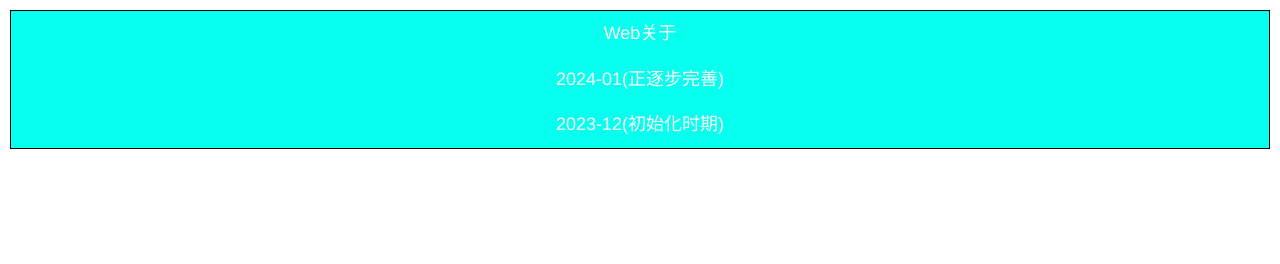
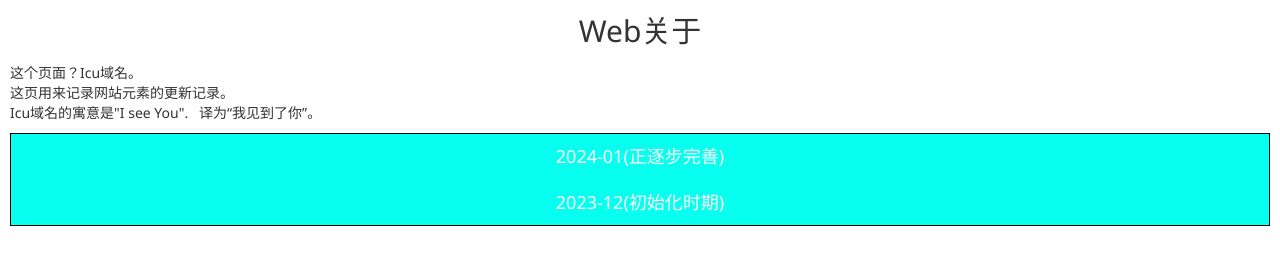
Before and after one commit to Lande1srt/Lande1srt, a plain HTML site: page corep/datalog.html in a window 1280 px wide. Drawn offline with Linux system fonts and the light colour scheme; files that its build step writes are made by us from their sources.

Commit message:
Add files via upload

```diff
--- a/corep/datalog.html
+++ b/corep/datalog.html
@@ -10,8 +10,12 @@
 <link rel="icon" href="icon/datalog.png" sizes="16x16">
 <link rel="stylesheet" type="text/css" href="css/nocopy.css" />
 </head>
-<body>
 
+<body style="font-family: 'Segoe UI', Tahoma, Geneva, Verdana, sans-serif;">
+	<p style="text-align: center;font-size: 30px;">Web关于</p>
+	<span>这个页面？Icu域名。</span>
+	<p>这页用来记录网站元素的更新记录。
+	<br/>Icu域名的寓意是"I see You". &nbsp; 译为“我见到了你”。</p>
 <div class="box">
 
 </div>
@@ -25,26 +29,23 @@ var option = {
 "width": "100%"
 },
 "content": [
+
 [{
 "type": "head",
-"title": "Web关于"
+"title": "2024-01(正逐步完善)"
 },
+
 {
 "type": "body",
 "showDirection": "left",
-"contentTitle": "这个页面？",
-"contentBody": "这页用来记录网站元素的更新记录。"
+"contentTitle": "2024.01.06",
+"contentBody": "修复无用的主页链接指向。主页无限新增花瓣降落效果。"
 },
 {
 "type": "body",
 "showDirection": "right",
-"contentTitle": "ICU？",
-"contentBody": "一级域名icu有I see you（我见到你了）的寓意。"
-}],
-
-[{
-"type": "head",
-"title": "2024-01(正逐步完善)"
+"contentTitle": "2024.01.04",
+"contentBody": "下载页新增图标及官网链接。新增下载链接。"
 },
 {
 "type": "body",
```
